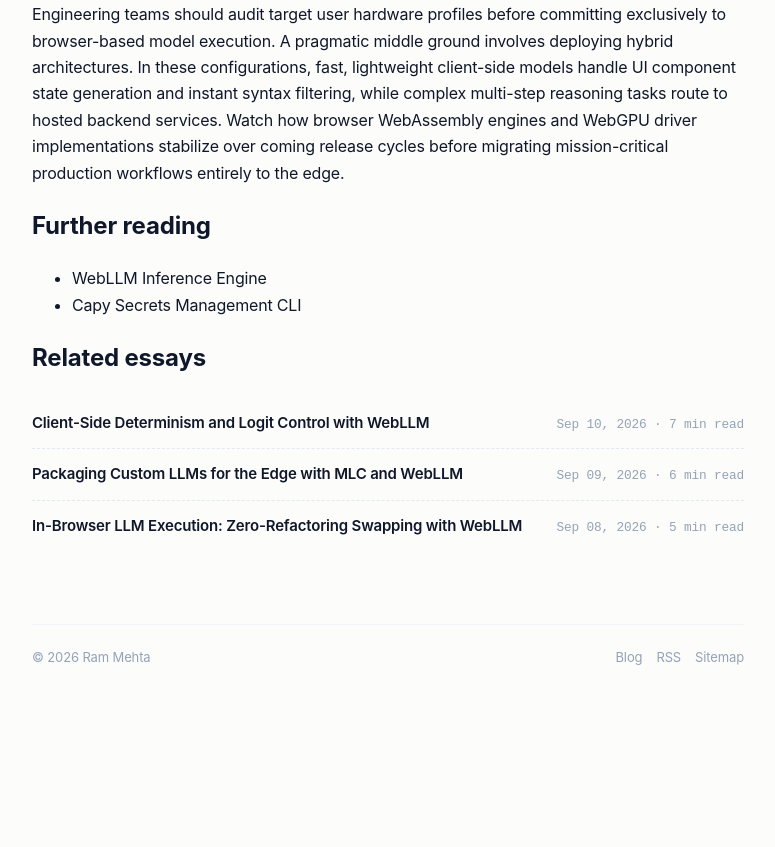
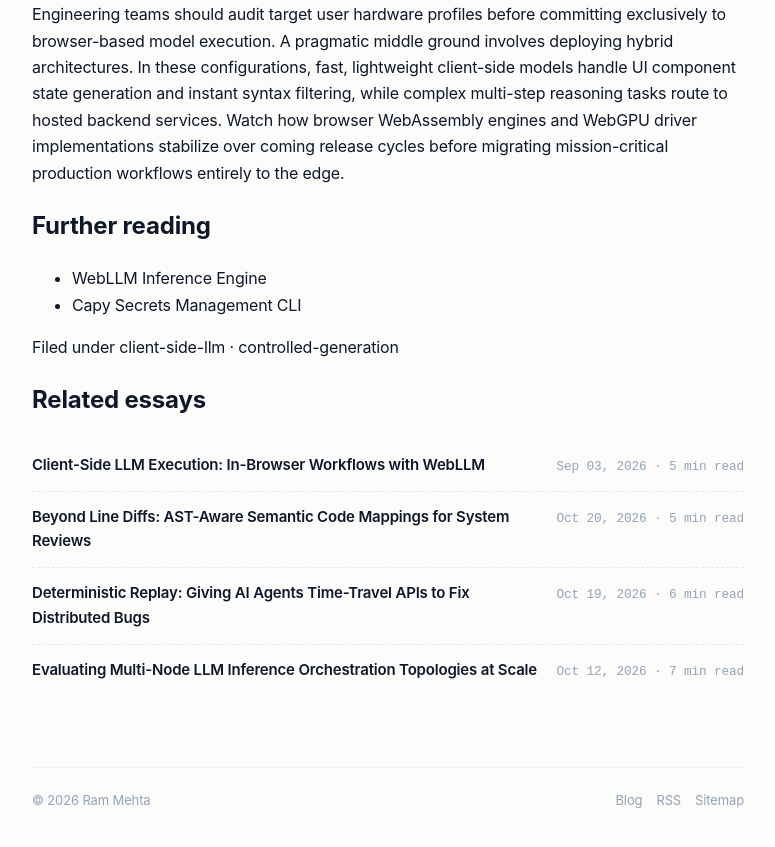
Before and after one commit to rammehta1899/rammehta1899.github.io, a Jekyll site: the page built from _posts/2026-09-04-guaranteed-schema-output-at-the-edge-wasm-driven-json-generation-in-webllm.md, in a window 1280 px wide and 900 px high, scrolled down 2938 px. Shown: the top 847 px of the window, without its empty margins (252-1027 px from the left). Built offline with Jekyll 4.4.1, drawn with Linux system fonts in a browser that asks for light colours; our own code applies the rules of GitHub Pages for plain Markdown files; before the commit the page ends 3694 px from its top, so only the background shows below that.

Commit message:
Labels system, rarest-first related posts, dark mode, nav tracking, favicon, dedup + short titles

```diff
--- a/_posts/2026-09-04-guaranteed-schema-output-at-the-edge-wasm-driven-json-generation-in-webllm.md
+++ b/_posts/2026-09-04-guaranteed-schema-output-at-the-edge-wasm-driven-json-generation-in-webllm.md
@@ -1,8 +1,9 @@
 ---
-title: "Guaranteed Schema Output at the Edge: WASM-Driven JSON Generation in WebLLM"
+title: 'Guaranteed Schema Output: WASM JSON Generation in WebLLM'
 description: "How WebLLM enforces strict JSON schemas in the browser using WebAssembly and WebGPU to eliminate client-side LLM parse errors without server validation."
 categories: ["Engineering", "AI/ML"]
 tags: ["webllm", "webassembly", "webgpu", "json-schema", "edge-ai"]
+labels: [client-side-llm, controlled-generation]
 ---
 Front-end engineering teams integrating generative features into client applications constantly fight unhandled JSON parsing errors. When a large language model returns raw markdown blocks, unexpected key names, or trailing commas, client-side interfaces break. Developers frequently build fragile retry wrappers, write complex regular expressions, or route responses through backend server middleware just to validate output schemas. That extra hop introduces network latency, inflates server infrastructure costs, and still fails when models hallucinate completely invalid syntax. [WebLLM](https://github.com/mlc-ai/web-llm) addresses this failure mode by embedding structured JSON generation directly into its WebAssembly inference engine.
 
```
